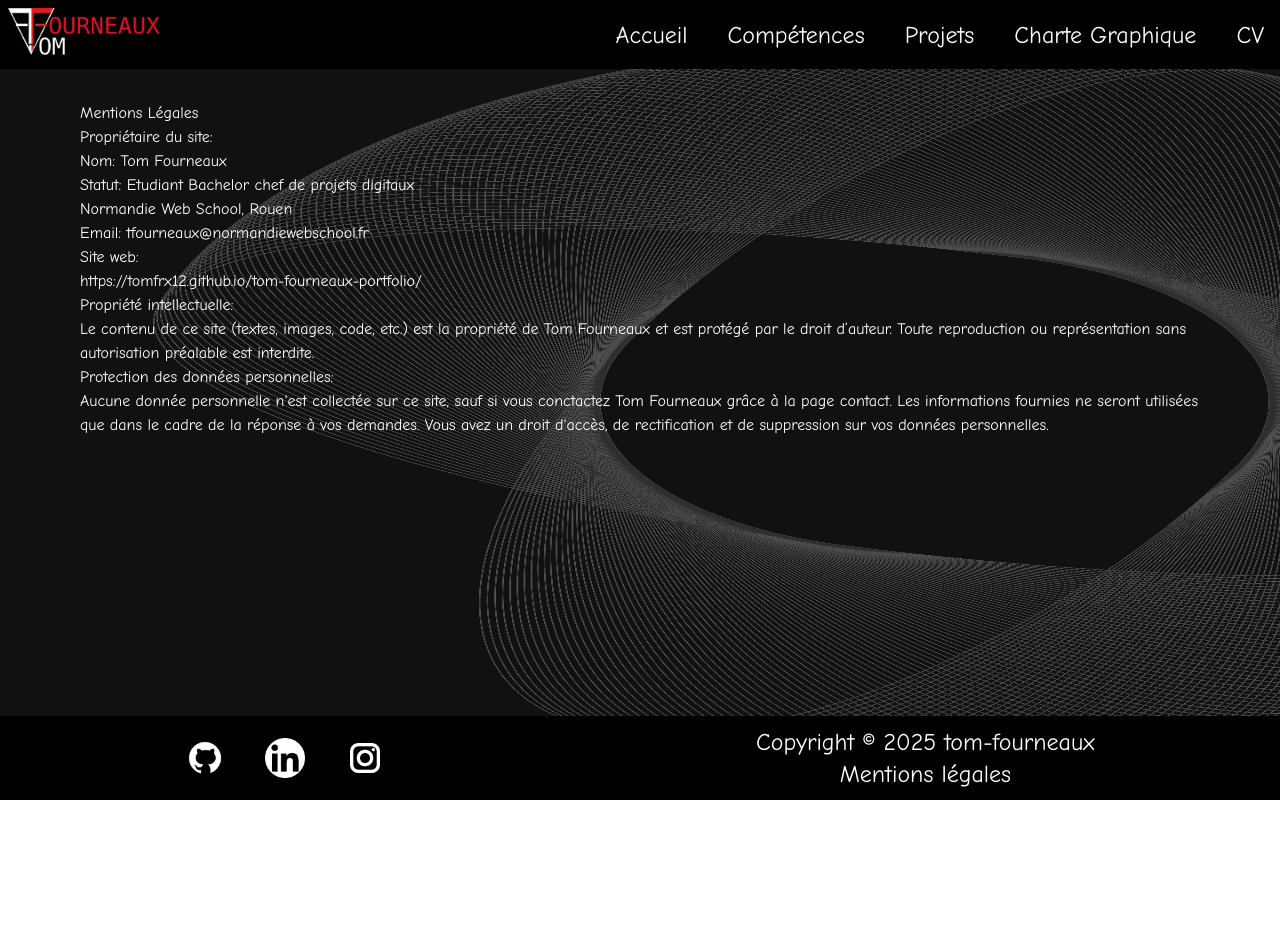
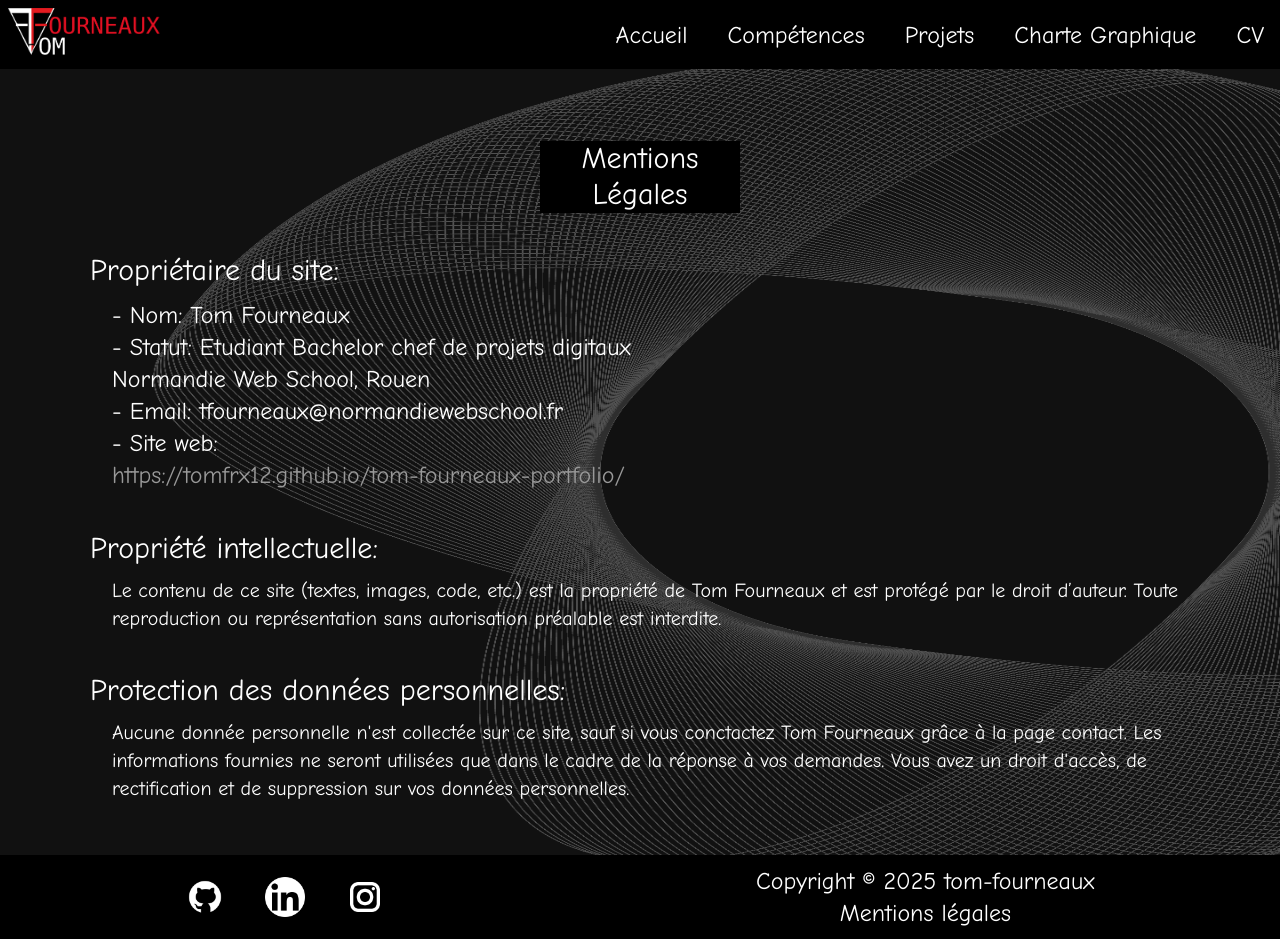
Before and after one commit to tomfrx12/portfolio-react-tom-fourneaux, a React (Vite) app: page /mentions_legales in a window 1280 px wide. Before the commit the page ends 800 px from the top, so only its background shows below. Built offline with nearby package versions, Linux system fonts and the light colour scheme.

Commit message:
mentions legales

```diff
--- a/src/pages/mentions_legales.jsx
+++ b/src/pages/mentions_legales.jsx
@@ -1,22 +1,24 @@
 // import "/src/css/style-mentions_legales.css";
+
+import { Link } from "react-router";
 
 function Mentions_Legales() {
     return (
         <>
-                <h1>Mentions Légales</h1>
-                <h2>Propriétaire du site:</h2>
-                <ul className="infos">
-                    <li>Nom: Tom Fourneaux</li>
-                    <li>Statut: Etudiant Bachelor chef de projets digitaux<br/>Normandie Web School, Rouen</li>
-                    <li>Email: tfourneaux@normandiewebschool.fr</li>
-                    <li>Site web: <a href="https://tomfrx12.github.io/tom-fourneaux-portfolio/" className="link_portfolio"><br/>https://tomfrx12.github.io/tom-fourneaux-portfolio/</a></li>
+                <h1 className="self-center mt-[40px] mb-[0px] text-center bg-black max-w-[12.5rem] lg:text-3xl">Mentions Légales</h1>
+                <h2 className="pl-[10px] mt-[40px] mx-[0px] mb-[10px] text-left text-base lg:text-3xl">Propriétaire du site:</h2>
+                <ul className="list-none m-[0] text-xs pl-[2rem] lg:text-2xl ">
+                    <li>- Nom: Tom Fourneaux</li>
+                    <li>- Statut: Etudiant Bachelor chef de projets digitaux<br/>Normandie Web School, Rouen</li>
+                    <li>- Email: tfourneaux@normandiewebschool.fr</li>
+                    <li>- Site web: <Link to="https://tomfrx12.github.io/tom-fourneaux-portfolio/" className="text-[var(--color-grey)] text-xs lg:text-2xl"><br/>https://tomfrx12.github.io/tom-fourneaux-portfolio/</Link></li>
                 </ul>
 
-                <h2>Propriété intellectuelle:</h2>
-                <p>Le contenu de ce site (textes, images, code, etc.) est la propriété de Tom Fourneaux et est protégé par le droit d’auteur. Toute reproduction ou représentation sans autorisation préalable est interdite.</p>
+                <h2 className="pl-[10px] mt-[40px] mx-[0px] mb-[10px] text-left text-base lg:text-3xl">Propriété intellectuelle:</h2>
+                <p className="text-xs m-[0px] pl-[2rem] lg:text-xl">Le contenu de ce site (textes, images, code, etc.) est la propriété de Tom Fourneaux et est protégé par le droit d’auteur. Toute reproduction ou représentation sans autorisation préalable est interdite.</p>
 
-                <h2>Protection des données personnelles:</h2>
-                <p>Aucune donnée personnelle {"n'est"} collectée sur ce site, sauf si vous conctactez Tom Fourneaux grâce à la page <a href="/me_contacter">contact</a>. Les informations fournies ne seront utilisées que dans le cadre de la réponse à vos demandes. Vous avez un droit {"d'accès"}, de rectification et de suppression sur vos données personnelles.
+                <h2 className="pl-[10px] mt-[40px] mx-[0px] mb-[10px] text-left text-base lg:text-3xl">Protection des données personnelles:</h2>
+                <p className="text-xs m-[0px] pl-[2rem] lg:text-xl">Aucune donnée personnelle {"n'est"} collectée sur ce site, sauf si vous conctactez Tom Fourneaux grâce à la page <Link to="/me_contacter" className="text-white">contact</Link>. Les informations fournies ne seront utilisées que dans le cadre de la réponse à vos demandes. Vous avez un droit {"d'accès"}, de rectification et de suppression sur vos données personnelles.
                 </p>
         </>
     );
```
